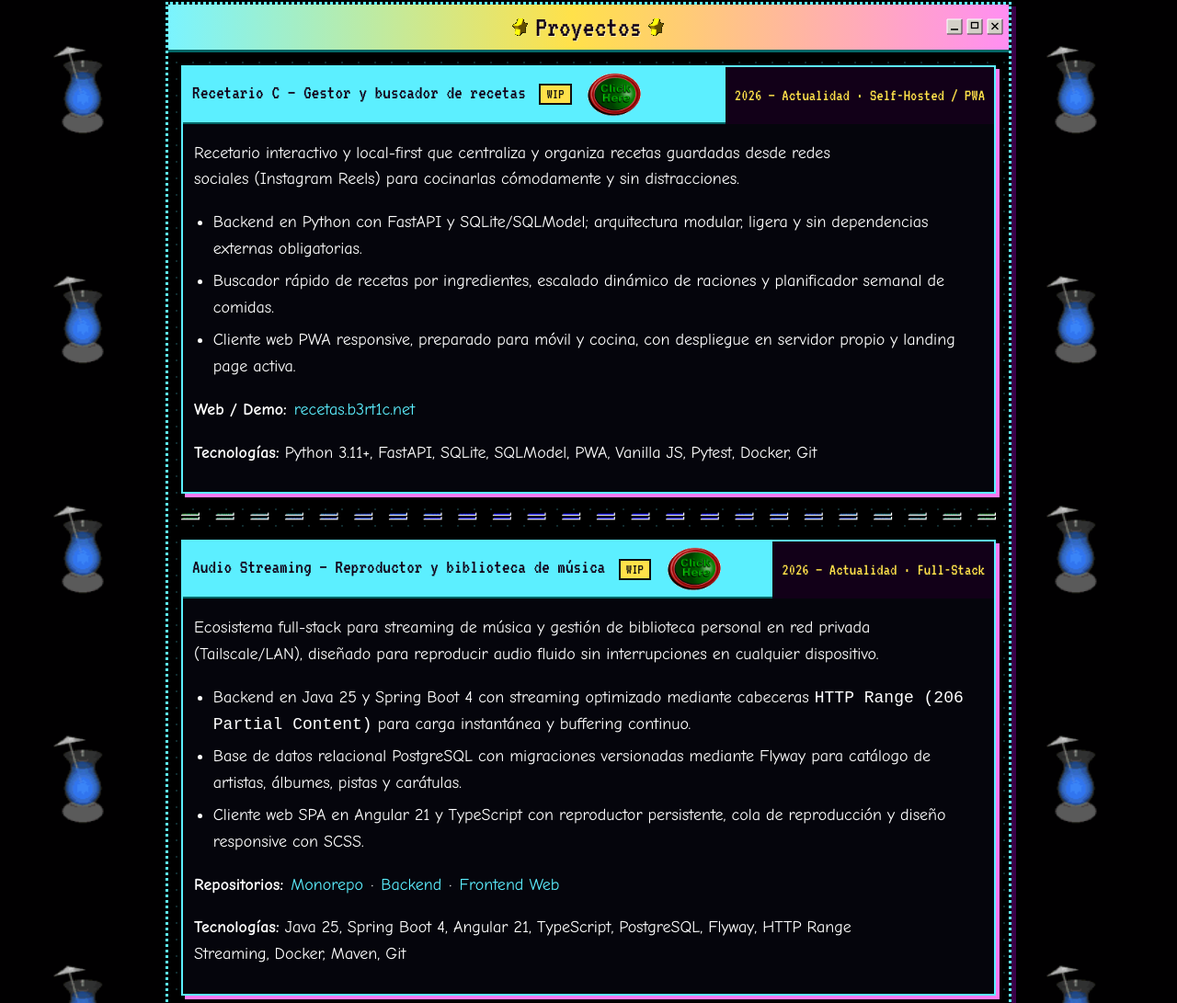
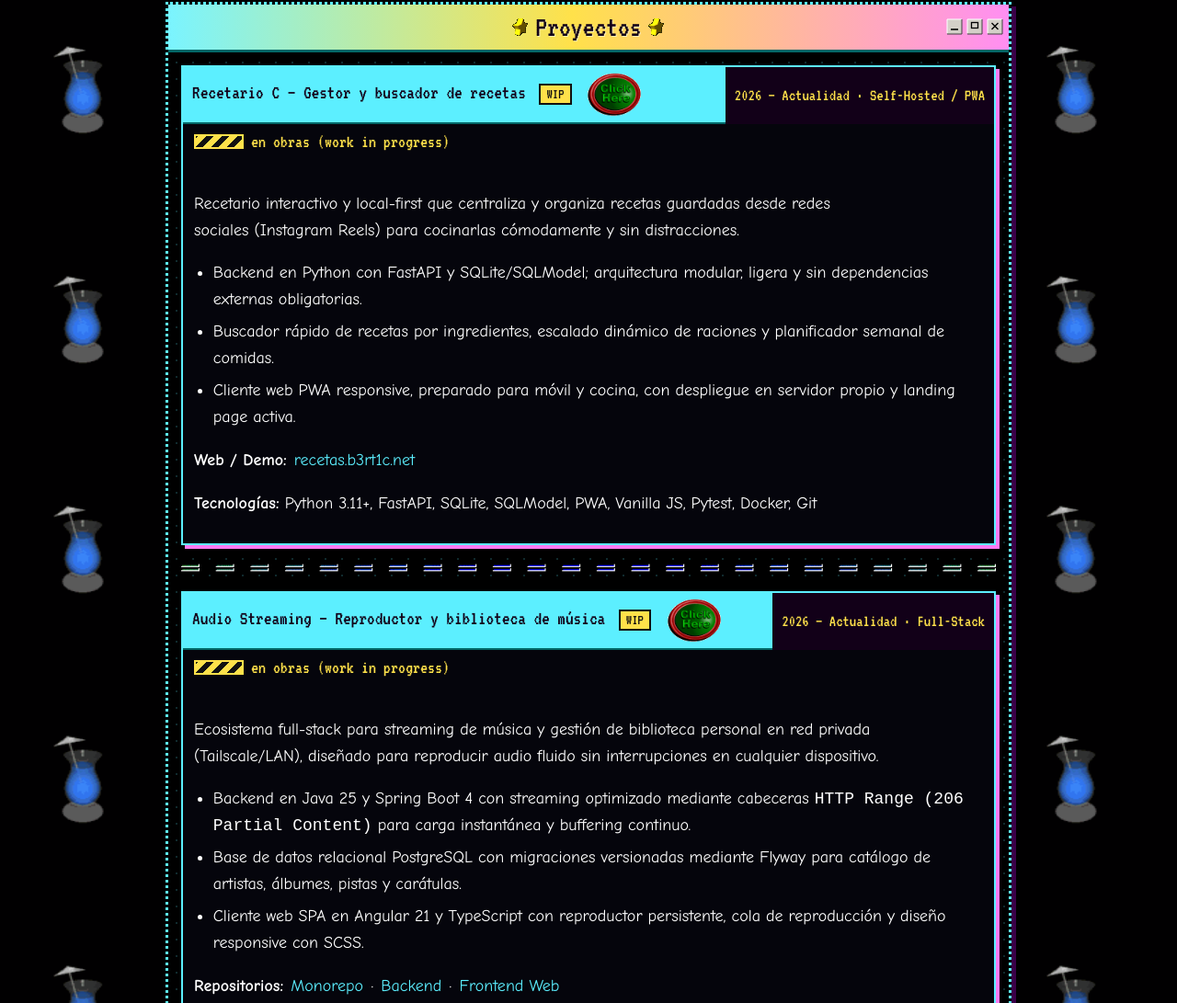
Before and after one commit to B3RT1C/Portfolio, a plain HTML site: page index.html in a window 1280 px wide. Shown: the part 3782-4873 px from the top of the page at 92% size. Drawn offline with Linux system fonts and the light colour scheme; no server answers.

Commit message:
Anadir barra de rayas en obras a los proyectos en desarrollo

```diff
--- a/index.html
+++ b/index.html
@@ -346,6 +346,7 @@
                             </h3>
                             <p class="when">2026 – Actualidad · Self-Hosted / PWA</p>
                         </div>
+                        <p class="construction"><span class="stripes" aria-hidden="true"></span> en obras (work in progress)</p>
                         <p>Recetario interactivo y local-first que centraliza y organiza recetas guardadas desde redes sociales (Instagram Reels) para cocinarlas cómodamente y sin distracciones.</p>
                         <ul>
                             <li>Backend en Python con FastAPI y SQLite/SQLModel; arquitectura modular, ligera y sin dependencias externas obligatorias.</li>
@@ -369,6 +370,7 @@
                             </h3>
                             <p class="when">2026 – Actualidad · Full-Stack</p>
                         </div>
+                        <p class="construction"><span class="stripes" aria-hidden="true"></span> en obras (work in progress)</p>
                         <p>Ecosistema full-stack para streaming de música y gestión de biblioteca personal en red privada (Tailscale/LAN), diseñado para reproducir audio fluido sin interrupciones en cualquier dispositivo.</p>
                         <ul>
                             <li>Backend en Java 25 y Spring Boot 4 con streaming optimizado mediante cabeceras <code>HTTP Range (206 Partial Content)</code> para carga instantánea y buffering continuo.</li>
@@ -392,6 +394,7 @@
                             </h3>
                             <p class="when">Agosto 2025 – Actualidad · TFC / Full-Stack</p>
                         </div>
+                        <p class="construction"><span class="stripes" aria-hidden="true"></span> en obras (work in progress)</p>
                         <p>Desarrollé Apúntame, un sistema de gestión de pedidos para un restaurante, como trabajo de fin de ciclo y en continua evolución. El objetivo es que tomar, procesar y ver las comandas en cocina y sala sea rápido e intuitivo.</p>
                         <ul>
                             <li>El camarero registra el pedido y el servidor lo envía en tiempo real vía WebSockets/STOMP a las diferentes estaciones (cocina, barra, postres). Cuando una estación termina su parte, avisa al resto.</li>
```
